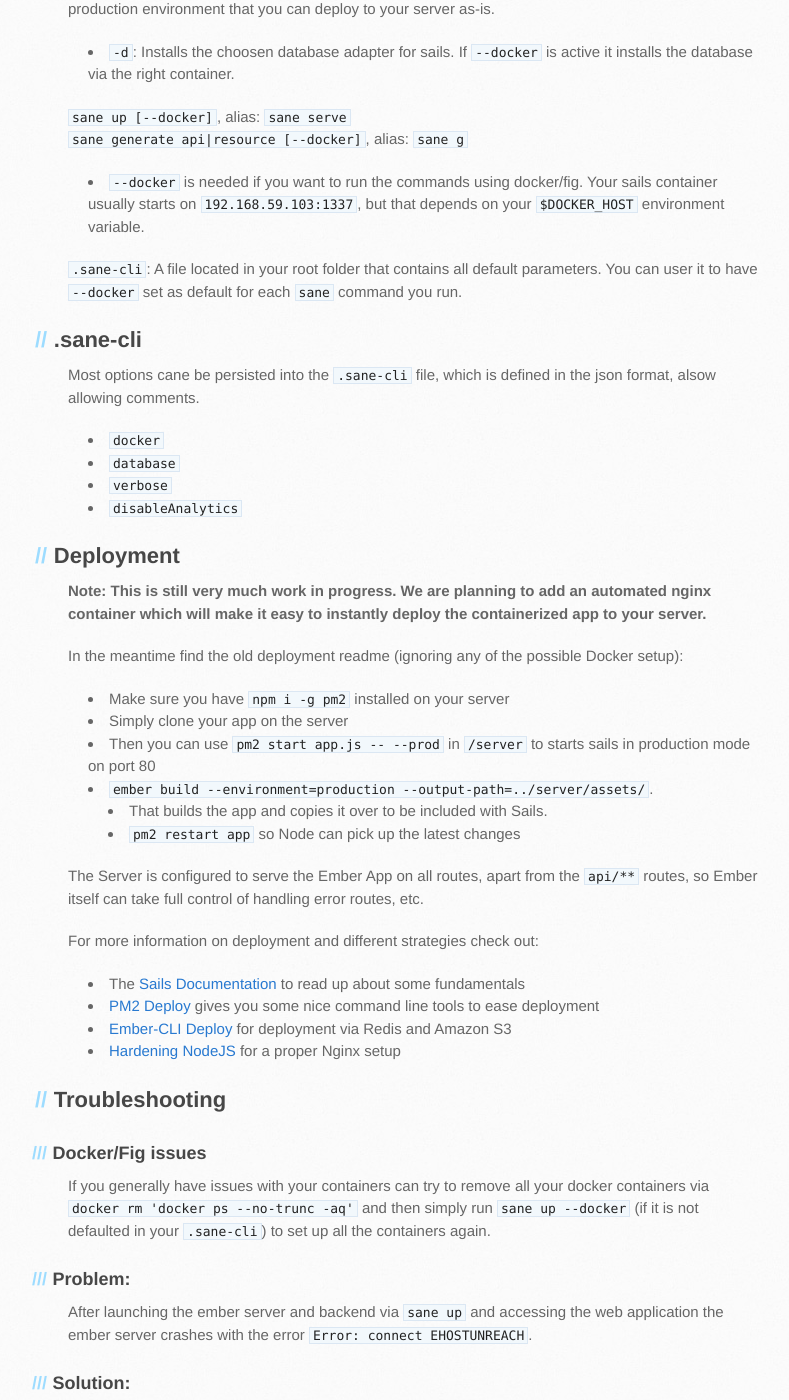
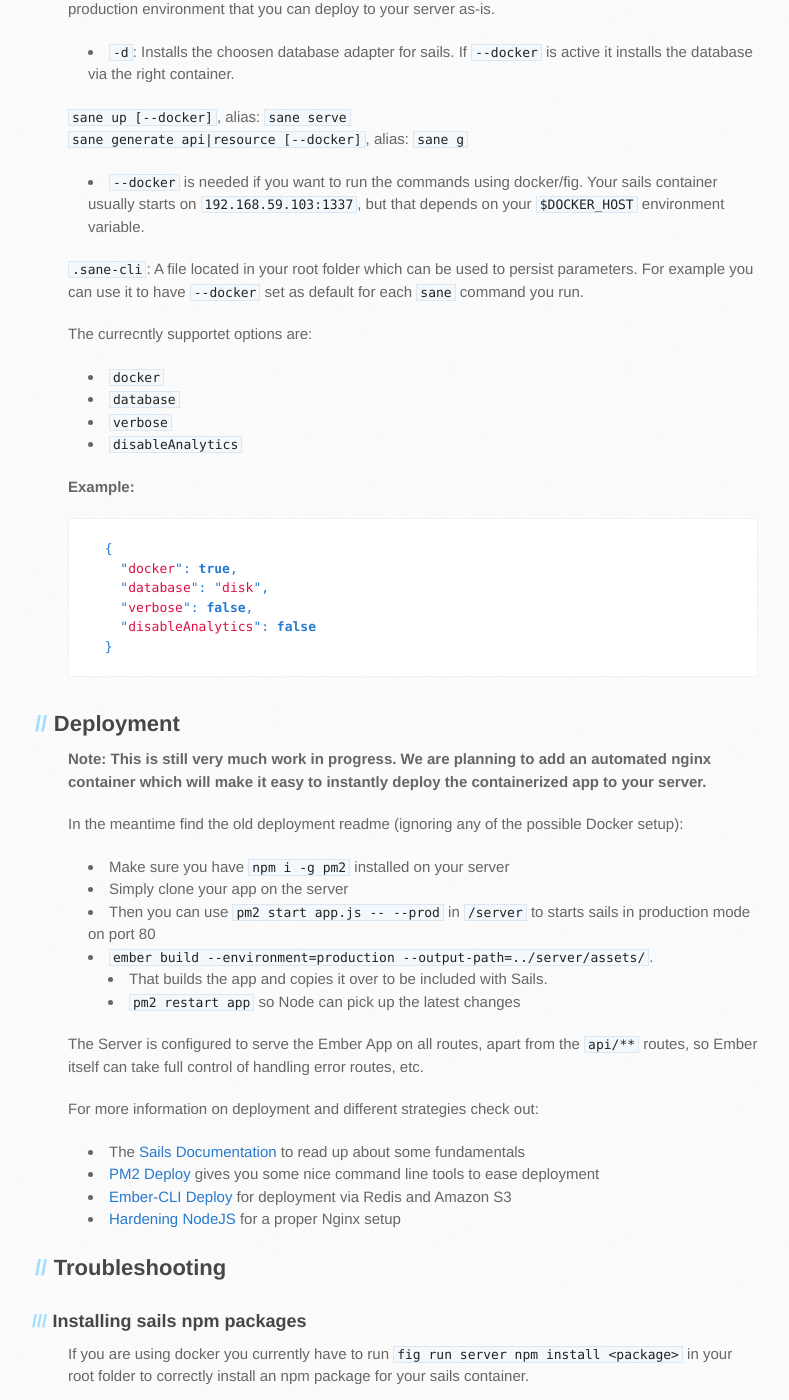
Before and after one commit to sane/sane, a Jekyll site: the page built from index.md, in a window 1280 px wide and 1400 px high, scrolled down 1288 px. Shown: the whole window, without its empty margins (102-891 px from the left). Built offline with Jekyll 4.4.1, drawn with Linux system fonts in a browser that asks for light colours.

Commit message:
Added a note about installing npm packages with docker.

````diff
--- a/index.md
+++ b/index.md
@@ -44,16 +44,24 @@ To find out more about Sails and Ember and how they work together, you can take
 
 * `--docker` is needed if you want to run the commands using docker/fig. Your sails container usually starts on `192.168.59.103:1337`, but that depends on your `$DOCKER_HOST` environment variable.
 
-`.sane-cli`: A file located in your root folder that contains all default parameters. You can user it to have `--docker` set as default for each `sane` command you run.
+`.sane-cli`: A file located in your root folder which can be used to persist parameters. For example you can use it to have `--docker` set as default for each `sane` command you run.
 
-##.sane-cli
-
-Most options cane be persisted into the `.sane-cli` file, which is defined in the json format, alsow allowing comments.
+The currecntly supportet options are:
 
 * `docker`
 * `database`
 * `verbose`
 * `disableAnalytics`
+
+**Example:**
+```js
+  {
+    "docker": true,
+    "database": "disk",
+    "verbose": false,
+    "disableAnalytics": false
+  }
+```
 
 ##Deployment
 **Note: This is still very much work in progress. We are planning to add an automated nginx container which will make it easy to instantly deploy the containerized app to your server.**
@@ -77,6 +85,9 @@ For more information on deployment and different strategies check out:
 * [Hardening NodeJS](http://blog.argteam.com/coding/hardening-node-js-for-production-part-2-using-nginx-to-avoid-node-js-load/) for a proper Nginx setup
 
 ##Troubleshooting
+
+###Installing sails npm packages
+If you are using docker you currently have to run `fig run server npm install <package>` in your root folder to correctly install an npm package for your sails container.
 
 ###Docker/Fig issues
 If you generally have issues with your containers can try to remove all your docker containers via `docker rm 'docker ps --no-trunc -aq'` and then simply run `sane up --docker` (if it is not defaulted in your `.sane-cli`) to set up all the containers again.
````
